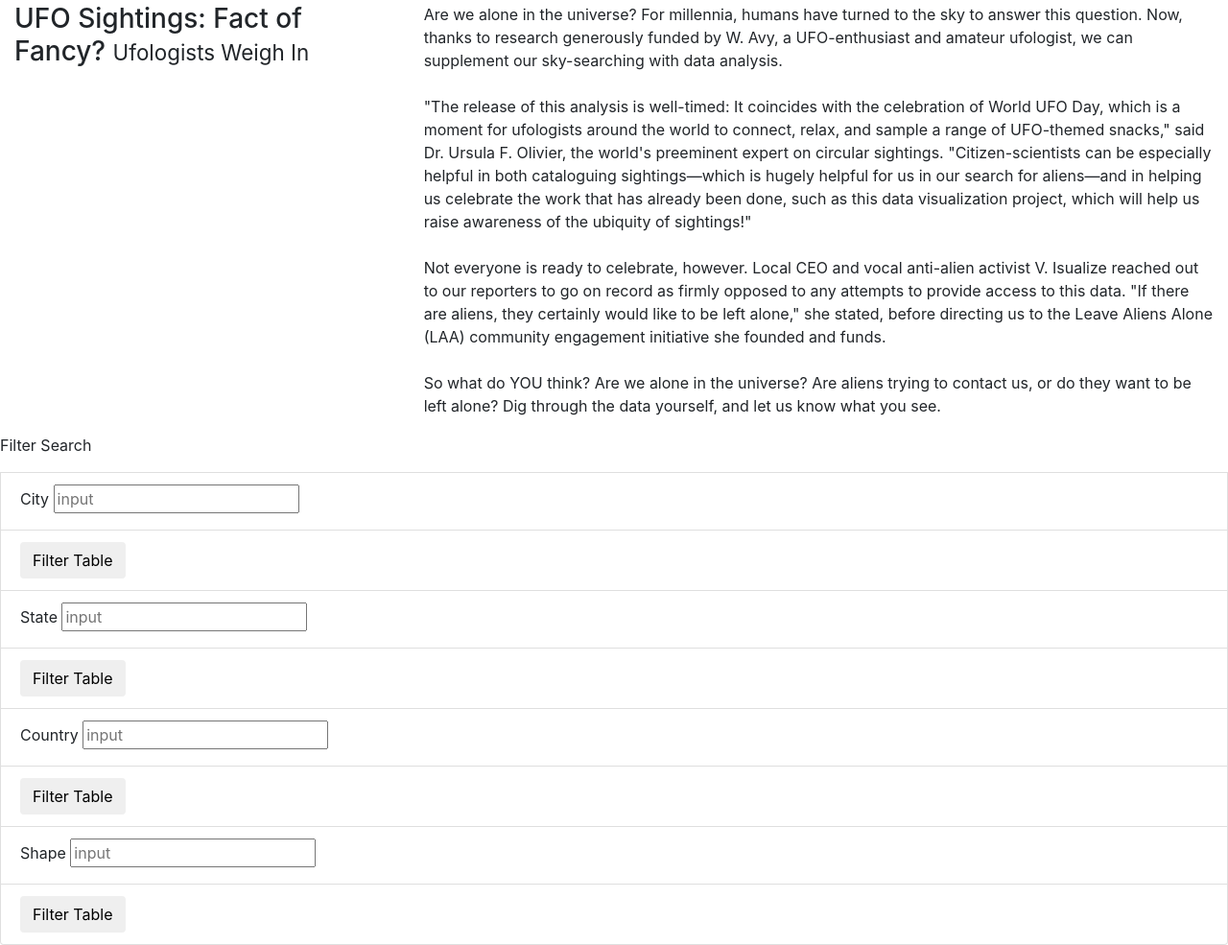
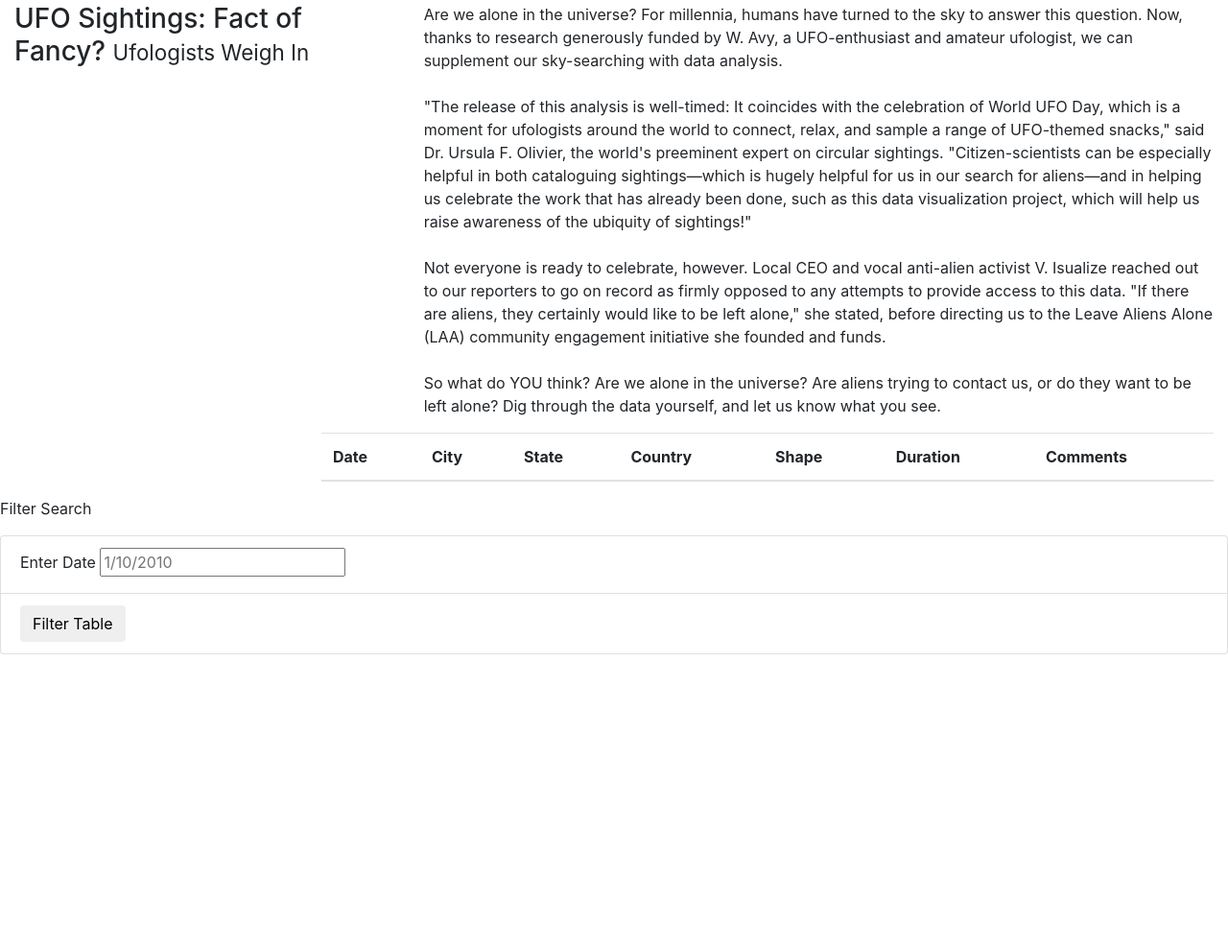
Before and after one commit to noahshlesinger/UFOs, a plain HTML site: page index.html in a window 1280 px wide. Shown: the part 269-1254 px from the top of the page at 96% size. After the commit the page ends 951 px from the top, so only its background shows below. Drawn offline with nearby package versions, Linux system fonts and the light colour scheme.

Commit message:
creating table in index.html file

```diff
--- a/index.html
+++ b/index.html
@@ -14,6 +14,10 @@
     <link rel="stylesheet" href="static/css/style.css">
 </head>
 <body>
+    <script src="https://cdnjs.cloudflare.com/ajax/libs/d3/4.11.0/d3.js"></script>
+    <script src = "static/js/data.js"></script>
+    <script src = "static/js/app1.js"></script>
+
     <div class="wrapper">
         <nav class="navbar navbar-expand-lg">
             <a class="navbar-brand" href="index.html">UFO Sightings</a>
@@ -44,47 +48,42 @@
 
           </div>
           <div class="col-md-9">
-
+            <table class="table table-striped">
+              <thead>
+                <tr>
+                  <th>Date</th>
+                  <th>City</th>
+                  <th>State</th>
+                  <th>Country</th>
+                  <th>Shape</th>
+                  <th>Duration</th>
+                  <th>Comments</th>
+                </tr>
+              </thead>
+              <tbody></tbody>
+            </table>
           </div>
         </div>
     </div>
+
       <form>
         <p>Filter Search</p>
-      </form>
         <ul class="list-group">
-
-    </ul>
             <li class="list-group-item">
-        <label for="date">City</label>
-        <input type="text" placeholder="input" id="city" />
+                <label for="date">Enter Date</label>
+                <input type="text" placeholder="1/10/2010" id="datetime" />
 
             </li>
             <li class="list-group-item">
                 <button id="filter-btn" type="button" class="btn btn-default">Filter Table</button>
-    </li>
-    <li class="list-group-item">
-        <label for="date">State</label>
-        <input type="text" placeholder="input" id="state" />
 
             </li>
-    <li class="list-group-item">
-        <button id="filter-btn" type="button" class="btn btn-default">Filter Table</button>
-    </li>    <li class="list-group-item">
-        <label for="date">Country</label>
-        <input type="text" placeholder="input" id="country" />
 
-    </li>
-    <li class="list-group-item">
-        <button id="filter-btn" type="button" class="btn btn-default">Filter Table</button>
-    </li>
-    </li>    <li class="list-group-item">
-        <label for="date">Shape</label>
-        <input type="text" placeholder="input" id="shape" />
+        </ul>
+      </form>
 
-    </li>
-    <li class="list-group-item">
-        <button id="filter-btn" type="button" class="btn btn-default">Filter Table</button>
-    </li>
+
+
 
 </body>
 </html>
--- a/static/js/app1.js
+++ b/static/js/app1.js
@@ -1,11 +1,11 @@
 // import the data from app.js
-const tableData = data;
+var tableData = data
 
 // Reference the HTML table using d3
 var tbody = d3.select("tbody");
 
 
-  function buildTable(data) {
+function buildTable(data) {
     // First, clear out any existing data
     tbody.html("");
 
@@ -21,7 +21,10 @@ var tbody = d3.select("tbody");
         let cell = row.append("td");
         cell.text(val);
         }
-      );
+     );
+    });
+}
+
       function handleClick() {
         // Grab the datetime value from the filter
         let date = d3.select("#datetime").property("value");
@@ -46,5 +49,3 @@ var tbody = d3.select("tbody");
 
       // Build the table when the page loads
       buildTable(tableData);
-
-  }}
```
Also changed, not shown: static/js/app.js (renamed from app.js, +12 -5 lines). Lines whose indentation alone changed are shown as unchanged.
